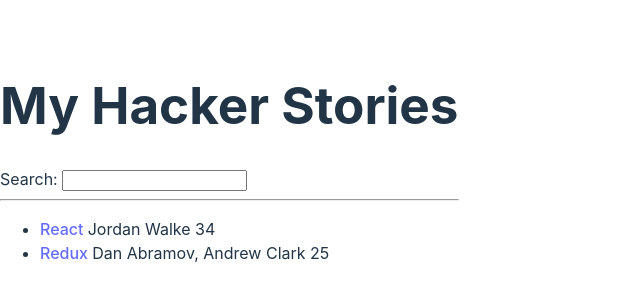
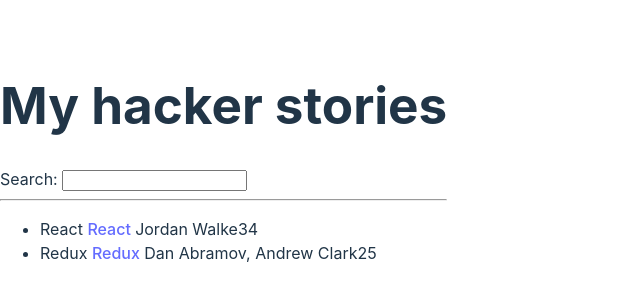
Before and after one commit to Gizele-Aydi/Searching-with-React, a React (Vite) app: page / in a window 1280 px wide. Shown: the part 238-538 px from the top of the page, without its empty margins (0-640 px from the left). Built offline with nearby package versions, Linux system fonts and the light colour scheme.

Commit message:
W4 React Multiple Components

```diff
--- a/src/App.jsx
+++ b/src/App.jsx
@@ -1,10 +1,10 @@
-import React from "react";
+import * as React from "react"
 
 const list = [
   {
     title: "React ",
     url: "https://reactjs.org/",
-        author: "Jordan Walke ",
+    author: "Jordan Walke",
     num_comments: 3,
     points: 4,
     objectID: 0,
@@ -12,27 +12,21 @@
   {
     title: "Redux ",
     url: "https://redux.js.org/",
-        author: "Dan Abramov, Andrew Clark ",
+    author: "Dan Abramov, Andrew Clark",
     num_comments: 2,
     points: 5,
     objectID: 1,
-
   },
 ];
 
-function App() {
+function List() {
   return (
-        <div>
-            <h1>My Hacker Stories</h1>
-            <label htmlFor="search">Search: </label>
-            <input id="search" type="text" />
-            <hr />
     <ul>
-                {list.map(function (item) {
+        {list.map(function(item) {
             return (
-                        <li key={item.objectID}>
+                <li key={item.objectID}>{item.title}
                     <span>
-                                <a href={item.url}>{item.title}</a>
+                        <a href="{item.url}">{item.title}</a>
                     </span>
                     <span>{item.author}</span>
                     <span>{item.num_comments}</span>
@@ -41,7 +35,27 @@
             );
          })}
     </ul>
+  );
+}
+
+function Search() {
+  return(
+    <div>
+      <label htmlFor="search">Search: </label>
+      <input id="search" type="text" />
     </div>
   );
 }
+
+function App(){
+  return (
+    <div>
+        <h1>My hacker stories</h1>
+        <Search />
+        <hr />
+        <List />
+    </div>
+  );
+}
+
 export default App;
```
Lines whose indentation alone changed are shown as unchanged.
